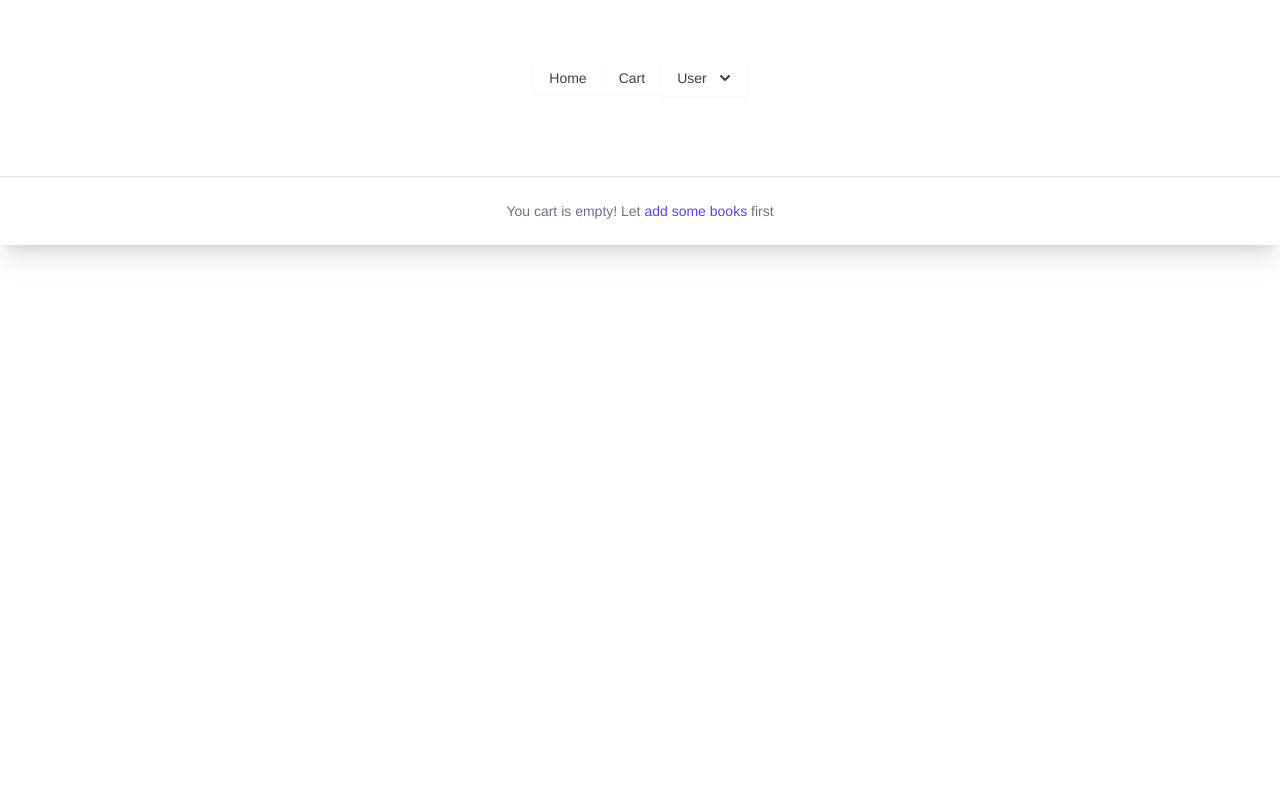
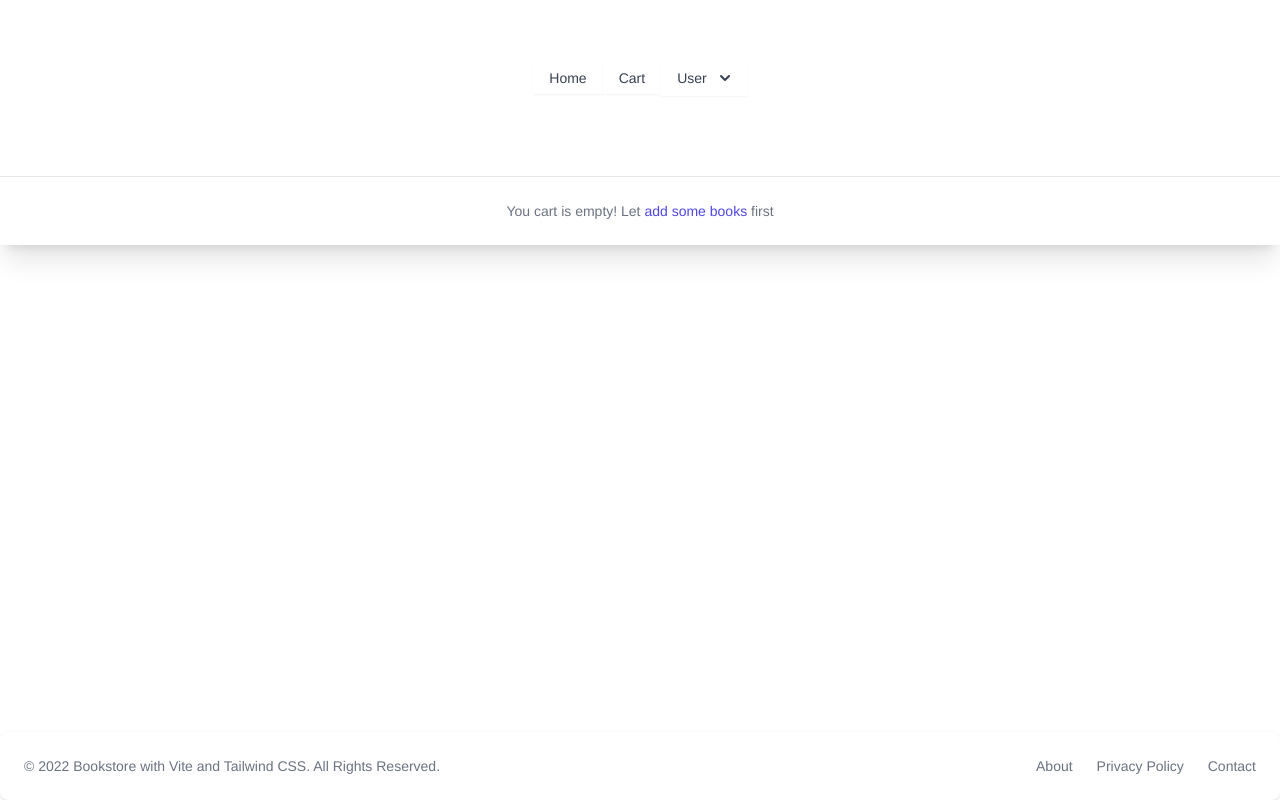
Before and after one commit to Trin4317/vite-bookstore, a Vue app: page /cart in a window 1280 px wide. Built offline with nearby package versions, Linux system fonts and the light colour scheme.

Commit message:
include Footer component to every pages

```diff
--- a/src/pages/cart/Cart.vue
+++ b/src/pages/cart/Cart.vue
@@ -1,6 +1,7 @@
 <script setup>
 import TopNavbar from '@/components/TopNavbar.vue';
 import {useCart} from '@/stores/cart.js'
+import Footer from '@/components/Footer.vue';
 </script>
 
 <template>
@@ -64,6 +65,7 @@ import {useCart} from '@/stores/cart.js'
       </div>
     </div>
   </div>
+  <Footer />
 </template>
 <style></style>
 
@@ -72,7 +74,8 @@ import { mapState, mapActions } from 'pinia'
 
 export default {
   components: {
-    TopNavbar
+    TopNavbar,
+    Footer,
   },
 
   computed: {
--- a/src/pages/home/Home.vue
+++ b/src/pages/home/Home.vue
@@ -1,18 +1,22 @@
 <script setup>
 import TopNavbar from '@/components/TopNavbar.vue';
 import NewArrivals from '@/components/NewArrivals.vue';
+import Footer from '@/components/Footer.vue';
 </script>
 
 <template>
   <TopNavbar />
   <NewArrivals />
+  <Footer />
 </template>
 <style></style>
 
 <script>
 export default {
   components: {
-    TopNavbar
+    TopNavbar,
+    NewArrivals,
+    Footer,
   },
 
   computed: {},
--- a/src/pages/user/sign-in/SignIn.vue
+++ b/src/pages/user/sign-in/SignIn.vue
@@ -1,5 +1,6 @@
 <script setup>
 import TopNavbar from '@/components/TopNavbar.vue';
+import Footer from '@/components/Footer.vue';
 </script>
 
 <template>
@@ -49,15 +50,16 @@ import TopNavbar from '@/components/TopNavbar.vue';
       </div>
     </form>
   </div>
-</div>
-
+  </div>
+  <Footer />
 </template>
 <style></style>
 
 <script>
 export default {
   components: {
-    TopNavbar
+    TopNavbar,
+    Footer,
   },
 
   computed: {},
--- a/src/pages/user/sign-up/SignUp.vue
+++ b/src/pages/user/sign-up/SignUp.vue
@@ -1,5 +1,6 @@
 <script setup>
 import TopNavbar from '@/components/TopNavbar.vue';
+import Footer from '@/components/Footer.vue';
 </script>
 
 <template>
@@ -38,15 +39,16 @@ import TopNavbar from '@/components/TopNavbar.vue';
       </div>
     </form>
   </div>
-</div>
-
+  </div>
+  <Footer />
 </template>
 <style></style>
 
 <script>
 export default {
   components: {
-    TopNavbar
+    TopNavbar,
+    Footer,
   },
 
   computed: {},
```
